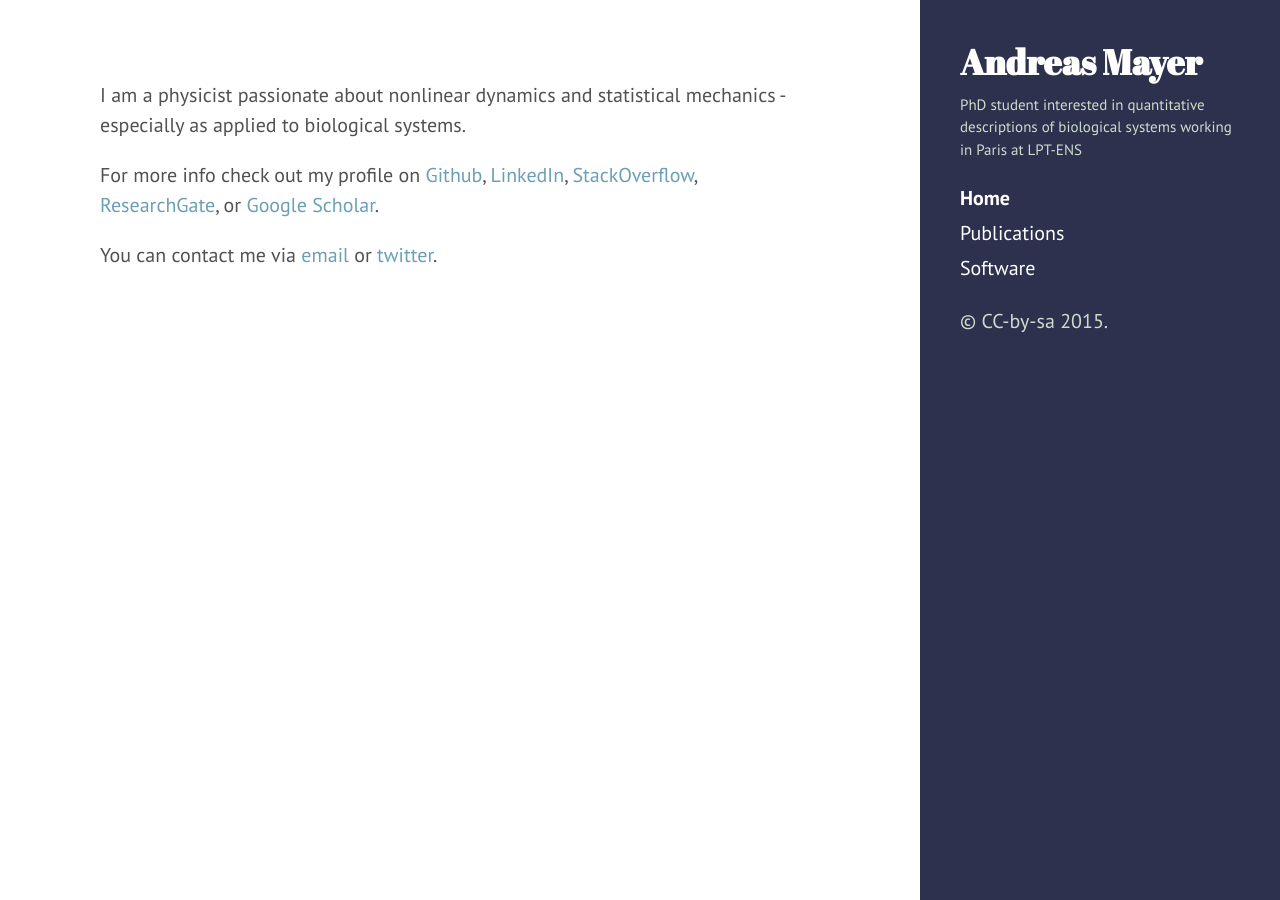
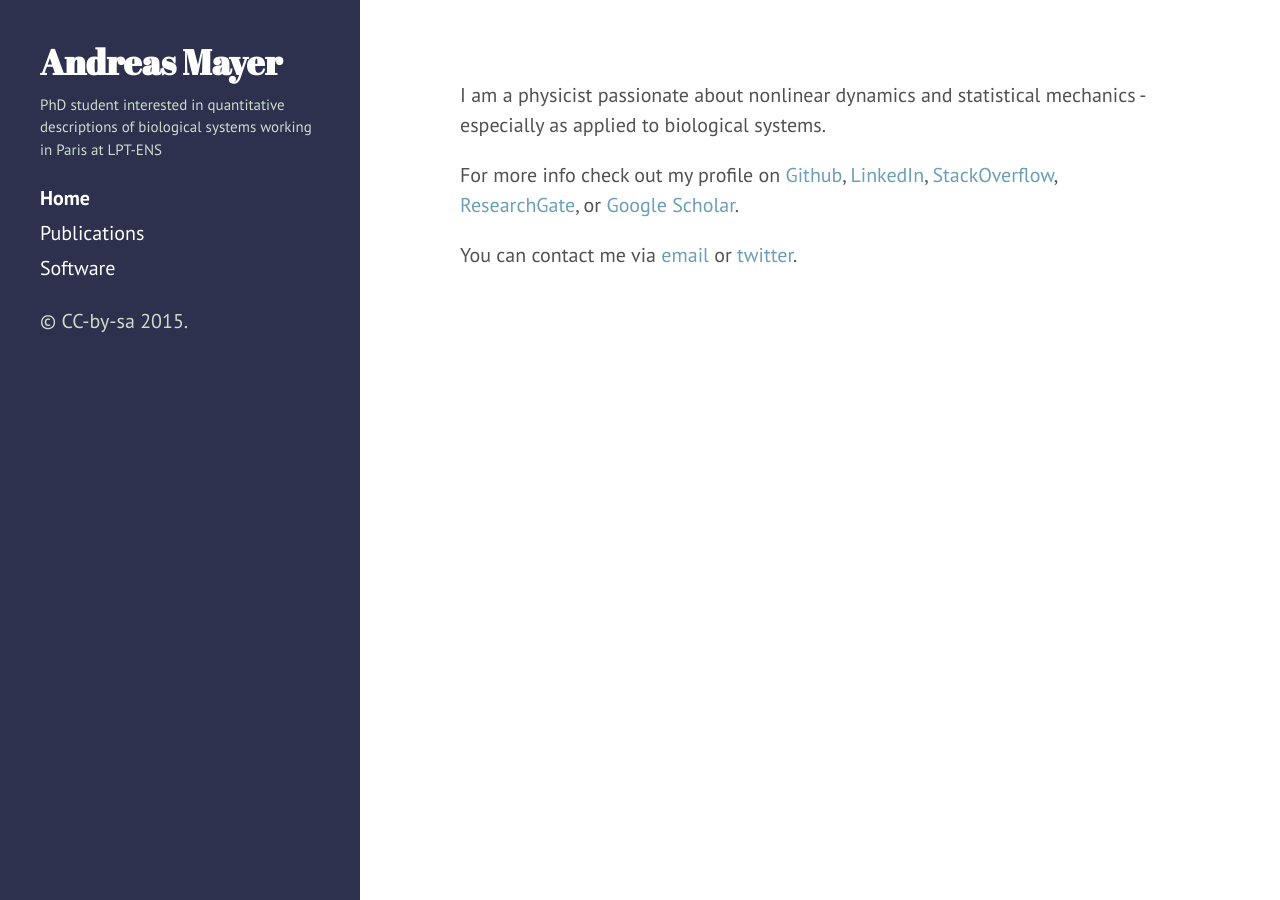
Before and after one commit to andim/andim.github.io, a Jekyll site: the page built from index.md, in a window 1280 px wide. Built offline with Jekyll 4.4.1, drawn with Linux system fonts in a browser that asks for light colours; Markdown is read by kramdown in place of the engine named in the settings.

Commit message:
switched to non reversed layout

```diff
--- a/_layouts/default.html
+++ b/_layouts/default.html
@@ -3,7 +3,7 @@
 
   {% include head.html %}
 
-  <body class="theme-andim layout-reverse">
+  <body class="theme-andim">
 
     {% include sidebar.html %}
 
```
